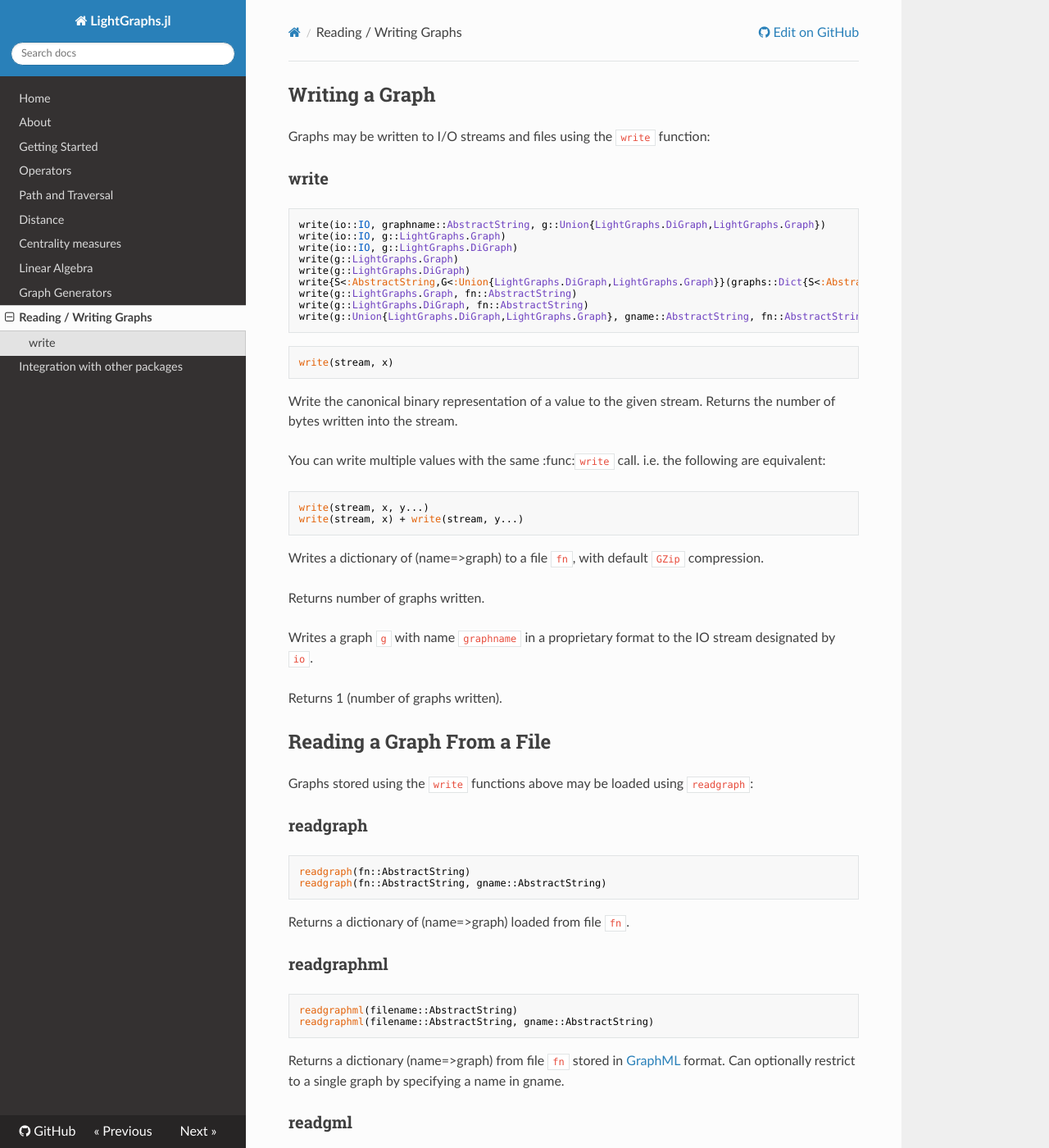
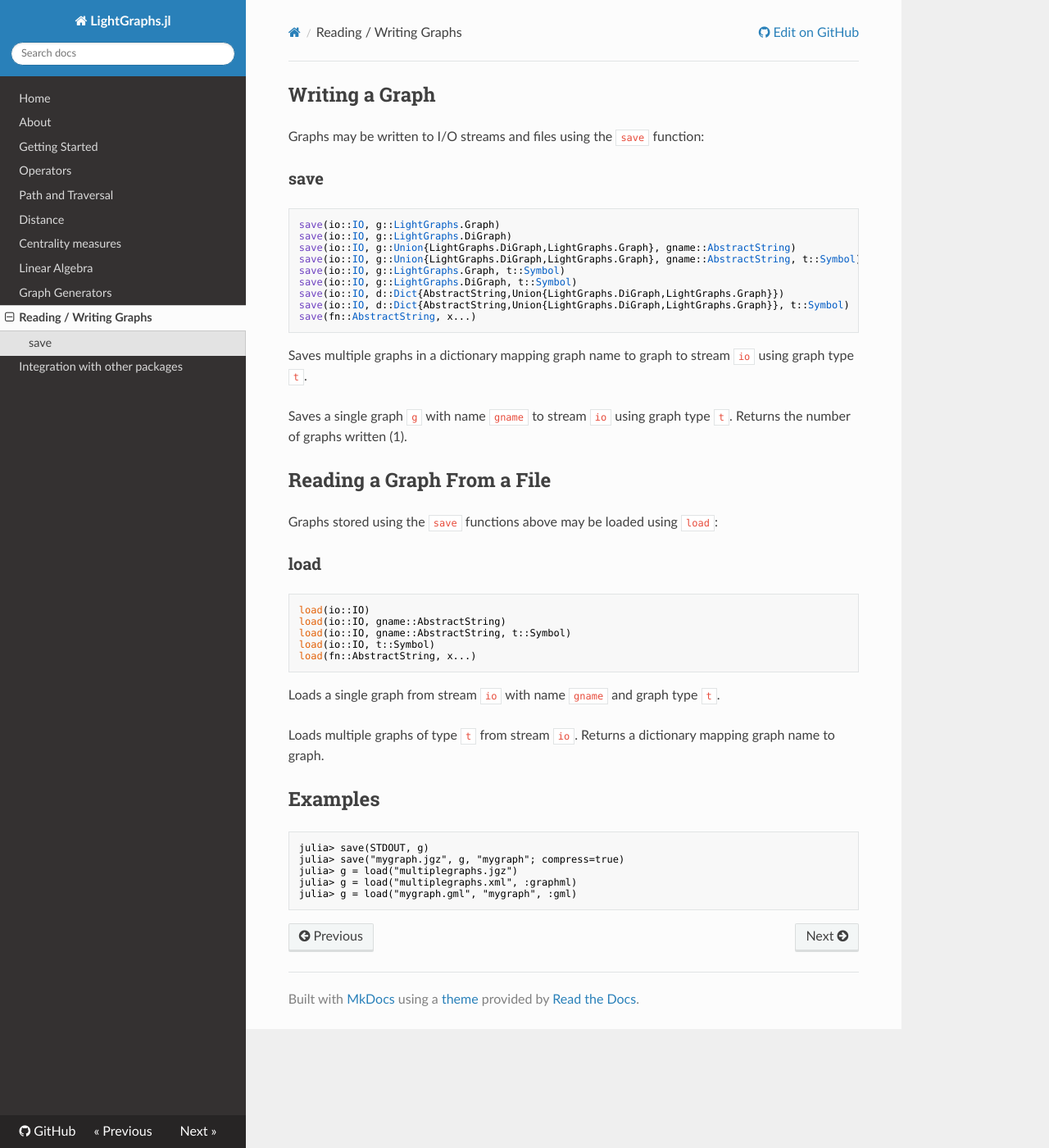
Before and after one commit to sbromberger/LightGraphs.jl, an MkDocs documentation site: the page built from doc/persistence.md, in a window 1280 px wide and 1400 px high. Shown: the whole window at 82% size. Built offline with MkDocs 1.6.1, drawn with Linux system fonts in a browser that asks for light colours; nearby versions of some CDN libraries; old or Windows-style settings are respelled for this version of MkDocs; some of the changed text lies outside the part shown.

Commit message:
close #192

````diff
--- a/doc/gettingstarted.md
+++ b/doc/gettingstarted.md
@@ -82,6 +82,6 @@ distmx[5,4] = 2.5
 dijkstra_shortest_paths(g, 4, distmx=distmx).dists
 
 # graph I/O
-g = readgraph("mygraph.jgz")
-write(g,"mygraph.jgz")
+g = load("mygraph.jgz", "mygraph")
+save("mygraph.jgz", g, "mygraph")
 ```
--- a/doc/persistence.md
+++ b/doc/persistence.md
@@ -1,67 +1,41 @@
 <!-- AUTOGENERATED. See 'doc/build.jl' for source. -->
 ## Writing a Graph
-Graphs may be written to I/O streams and files using the `write` function:
-### write
+Graphs may be written to I/O streams and files using the `save` function:
+### save
 ```
-write(io::IO, graphname::AbstractString, g::Union{LightGraphs.DiGraph,LightGraphs.Graph})
-write(io::IO, g::LightGraphs.Graph)
-write(io::IO, g::LightGraphs.DiGraph)
-write(g::LightGraphs.Graph)
-write(g::LightGraphs.DiGraph)
-write{S<:AbstractString,G<:Union{LightGraphs.DiGraph,LightGraphs.Graph}}(graphs::Dict{S<:AbstractString,G<:Union{LightGraphs.DiGraph,LightGraphs.Graph}}, fn::AbstractString)
-write(g::LightGraphs.Graph, fn::AbstractString)
-write(g::LightGraphs.DiGraph, fn::AbstractString)
-write(g::Union{LightGraphs.DiGraph,LightGraphs.Graph}, gname::AbstractString, fn::AbstractString)
+save(io::IO, g::LightGraphs.Graph)
+save(io::IO, g::LightGraphs.DiGraph)
+save(io::IO, g::Union{LightGraphs.DiGraph,LightGraphs.Graph}, gname::AbstractString)
+save(io::IO, g::Union{LightGraphs.DiGraph,LightGraphs.Graph}, gname::AbstractString, t::Symbol)
+save(io::IO, g::LightGraphs.Graph, t::Symbol)
+save(io::IO, g::LightGraphs.DiGraph, t::Symbol)
+save(io::IO, d::Dict{AbstractString,Union{LightGraphs.DiGraph,LightGraphs.Graph}})
+save(io::IO, d::Dict{AbstractString,Union{LightGraphs.DiGraph,LightGraphs.Graph}}, t::Symbol)
+save(fn::AbstractString, x...)
 ```
-```
-write(stream, x)
-```
+Saves multiple graphs in a dictionary mapping graph name to graph to stream `io` using graph type `t`.
 
-Write the canonical binary representation of a value to the given stream. Returns the number of bytes written into the stream.
-
-You can write multiple values with the same :func:`write` call. i.e. the following are equivalent:
-
-```
-write(stream, x, y...)
-write(stream, x) + write(stream, y...)
-```
-
-Writes a dictionary of (name=>graph) to a file `fn`, with default `GZip` compression.
-
-Returns number of graphs written.
-
-Writes a graph `g` with name `graphname` in a proprietary format to the IO stream designated by `io`.
-
-Returns 1 (number of graphs written).
+Saves a single graph `g` with name `gname` to stream `io` using graph type `t`. Returns the number of graphs written (1).
 
 ## Reading a Graph From a File
-Graphs stored using the `write` functions above may be loaded using `readgraph`:
-### readgraph
+Graphs stored using the `save` functions above may be loaded using `load`:
+### load
 ```
-readgraph(fn::AbstractString)
-readgraph(fn::AbstractString, gname::AbstractString)
+load(io::IO)
+load(io::IO, gname::AbstractString)
+load(io::IO, gname::AbstractString, t::Symbol)
+load(io::IO, t::Symbol)
+load(fn::AbstractString, x...)
 ```
-Returns a dictionary of (name=>graph) loaded from file `fn`.
+Loads a single graph from stream `io` with name `gname` and graph type `t`.
 
-### readgraphml
-```
-readgraphml(filename::AbstractString)
-readgraphml(filename::AbstractString, gname::AbstractString)
-```
-Returns a dictionary (name=>graph) from file `fn` stored in [GraphML](http://en.wikipedia.org/wiki/GraphML) format. Can optionally restrict to a single graph by specifying a name in gname.
-
-### readgml
-```
-readgml(filename::AbstractString)
-readgml(filename::AbstractString, gname::AbstractString)
-```
-Returns a dictionary (name=>graph) from file `fn` stored in [GML](https://en.wikipedia.org/wiki/Graph_Modelling_Language) format. Can optionally restrict to a single graph by specifying a name in gname.
+Loads multiple graphs of type `t` from stream `io`. Returns a dictionary mapping graph name to graph.
 
 ## Examples
 ```julia
-julia> write(STDOUT, g)
-julia> write(g, "mygraph.jgz")
-julia> g = readgraph("mygraph.jgz")
-julia> g = readgraphml("mygraph.xml")
-julia> g = readgml("mygraph.gml")
+julia> save(STDOUT, g)
+julia> save("mygraph.jgz", g, "mygraph"; compress=true)
+julia> g = load("multiplegraphs.jgz")
+julia> g = load("multiplegraphs.xml", :graphml)
+julia> g = load("mygraph.gml", "mygraph", :gml)
 ```
````
Also changed, not shown: README.md (+2 -2 lines), 12 other files.
